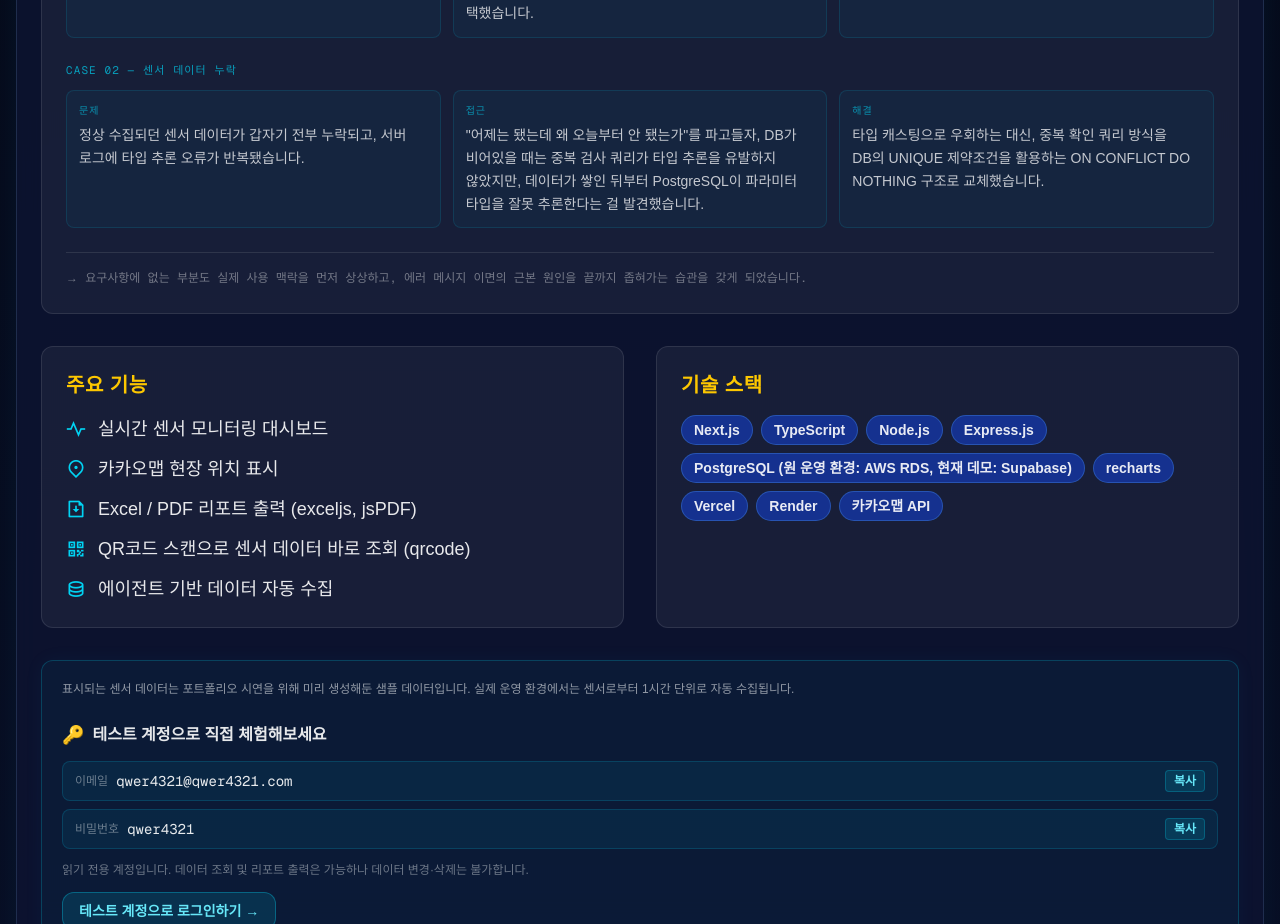
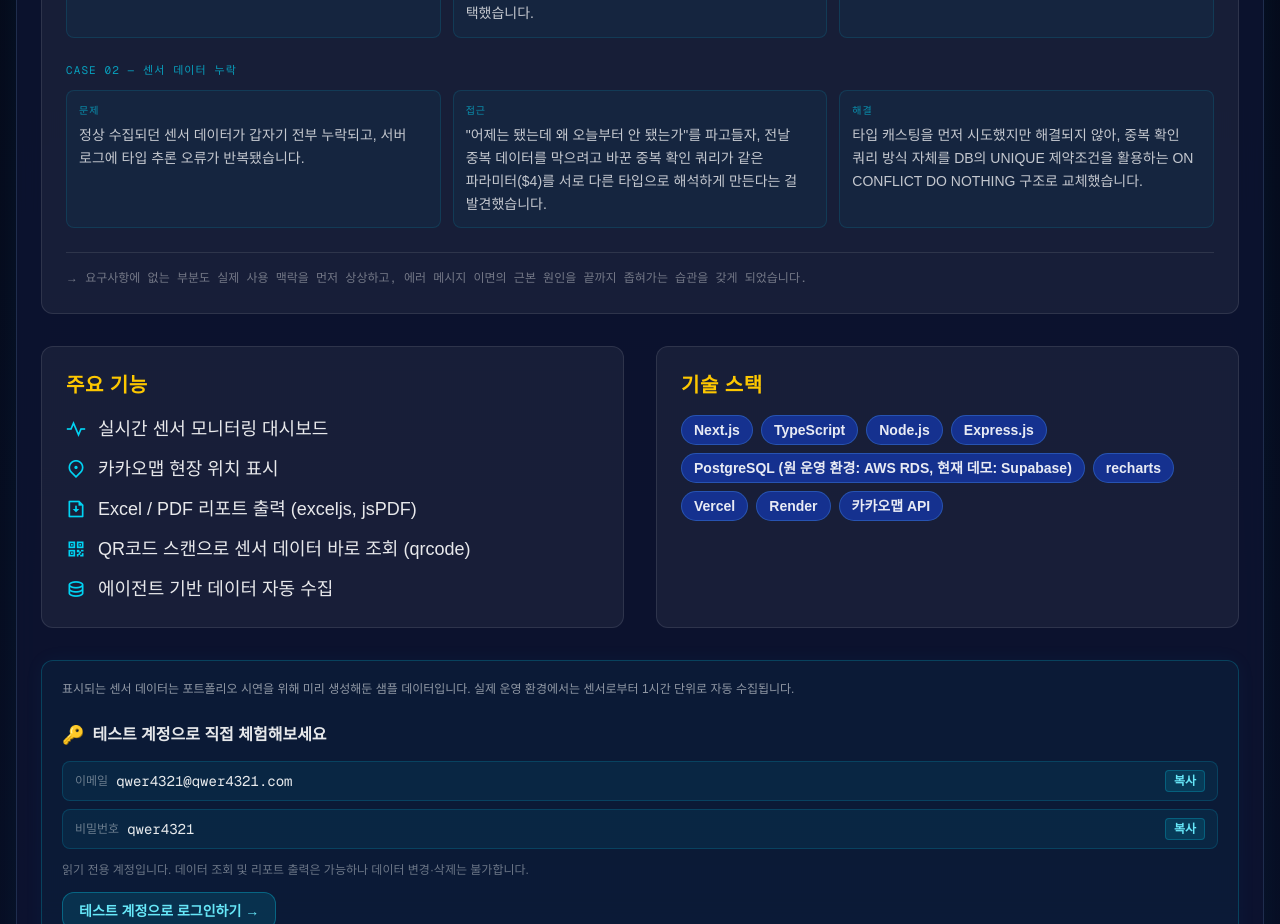
Before and after one commit to ShinYeoJin/shin-yeojin-portfolio, a Next.js app: page /projects/geomonitor in a window 1280 px wide. Shown: the part 1360-2284 px from the top of the page. Built offline with nearby package versions, Linux system fonts and the light colour scheme.

Commit message:
docs: GeoMonitor 사례 02를 커밋 이력과 4월 기록에 맞게 정정

```diff
--- a/app/projects/geomonitor/page.jsx
+++ b/app/projects/geomonitor/page.jsx
@@ -165,8 +165,8 @@ export default function GeoMonitorPage() {
             <div className="grid grid-cols-1 md:grid-cols-3 gap-3">
               {[
                 { label: '문제', text: '정상 수집되던 센서 데이터가 갑자기 전부 누락되고, 서버 로그에 타입 추론 오류가 반복됐습니다.' },
-                { label: '접근', text: '"어제는 됐는데 왜 오늘부터 안 됐는가"를 파고들자, DB가 비어있을 때는 중복 검사 쿼리가 타입 추론을 유발하지 않았지만, 데이터가 쌓인 뒤부터 PostgreSQL이 파라미터 타입을 잘못 추론한다는 걸 발견했습니다.' },
-                { label: '해결', text: '타입 캐스팅으로 우회하는 대신, 중복 확인 쿼리 방식을 DB의 UNIQUE 제약조건을 활용하는 ON CONFLICT DO NOTHING 구조로 교체했습니다.' },
+                { label: '접근', text: '"어제는 됐는데 왜 오늘부터 안 됐는가"를 파고들자, 전날 중복 데이터를 막으려고 바꾼 중복 확인 쿼리가 같은 파라미터($4)를 서로 다른 타입으로 해석하게 만든다는 걸 발견했습니다.' },
+                { label: '해결', text: '타입 캐스팅을 먼저 시도했지만 해결되지 않아, 중복 확인 쿼리 방식 자체를 DB의 UNIQUE 제약조건을 활용하는 ON CONFLICT DO NOTHING 구조로 교체했습니다.' },
               ].map(({ label, text }) => (
                 <div key={label} className="flex flex-col gap-1.5 rounded-lg p-3" style={{ background: 'rgba(6,182,212,0.05)', border: '1px solid rgba(6,182,212,0.15)' }}>
                   <span className="font-mono text-[10px] tracking-widest uppercase text-cyan-400/60">{label}</span>
```
